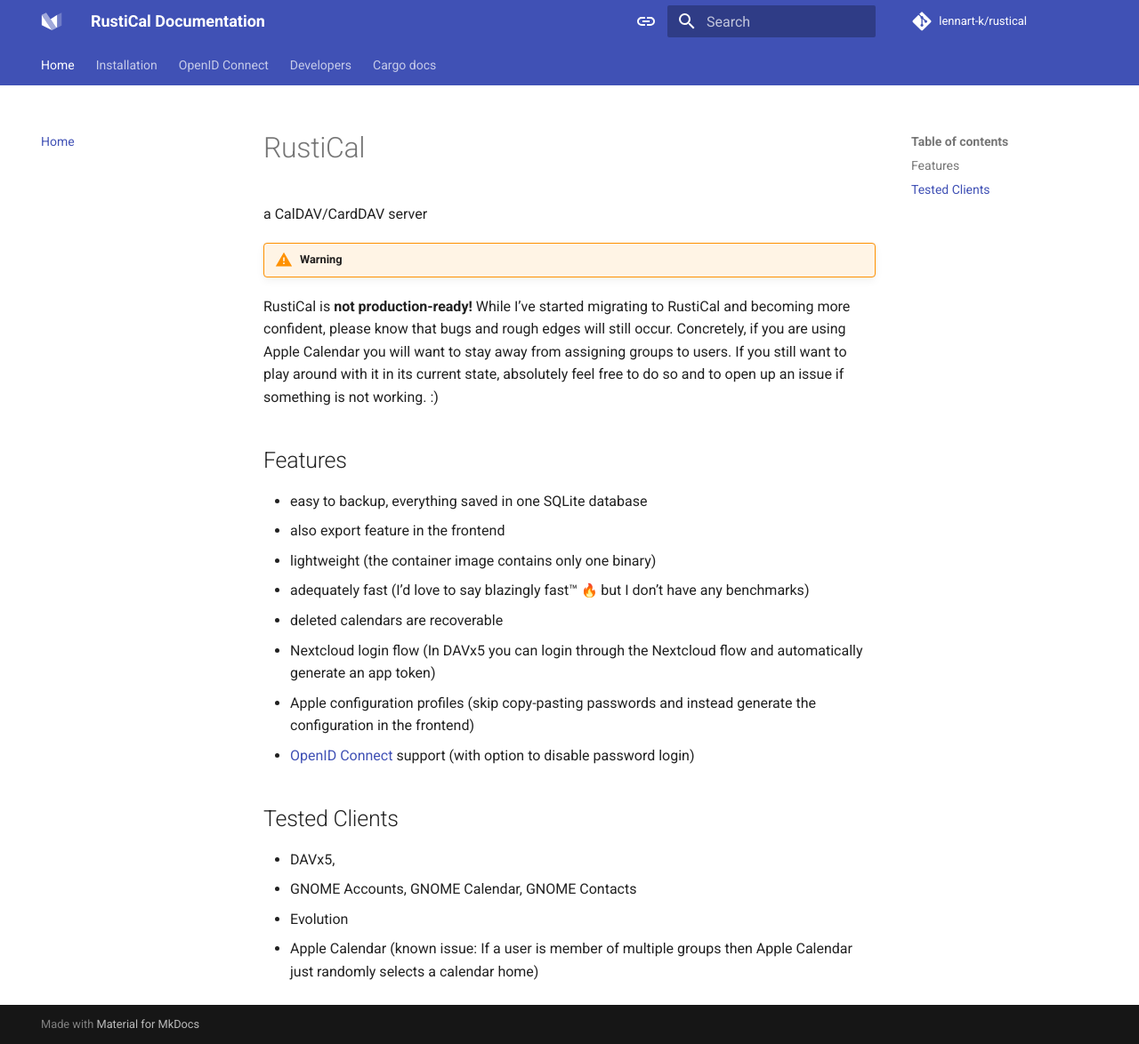
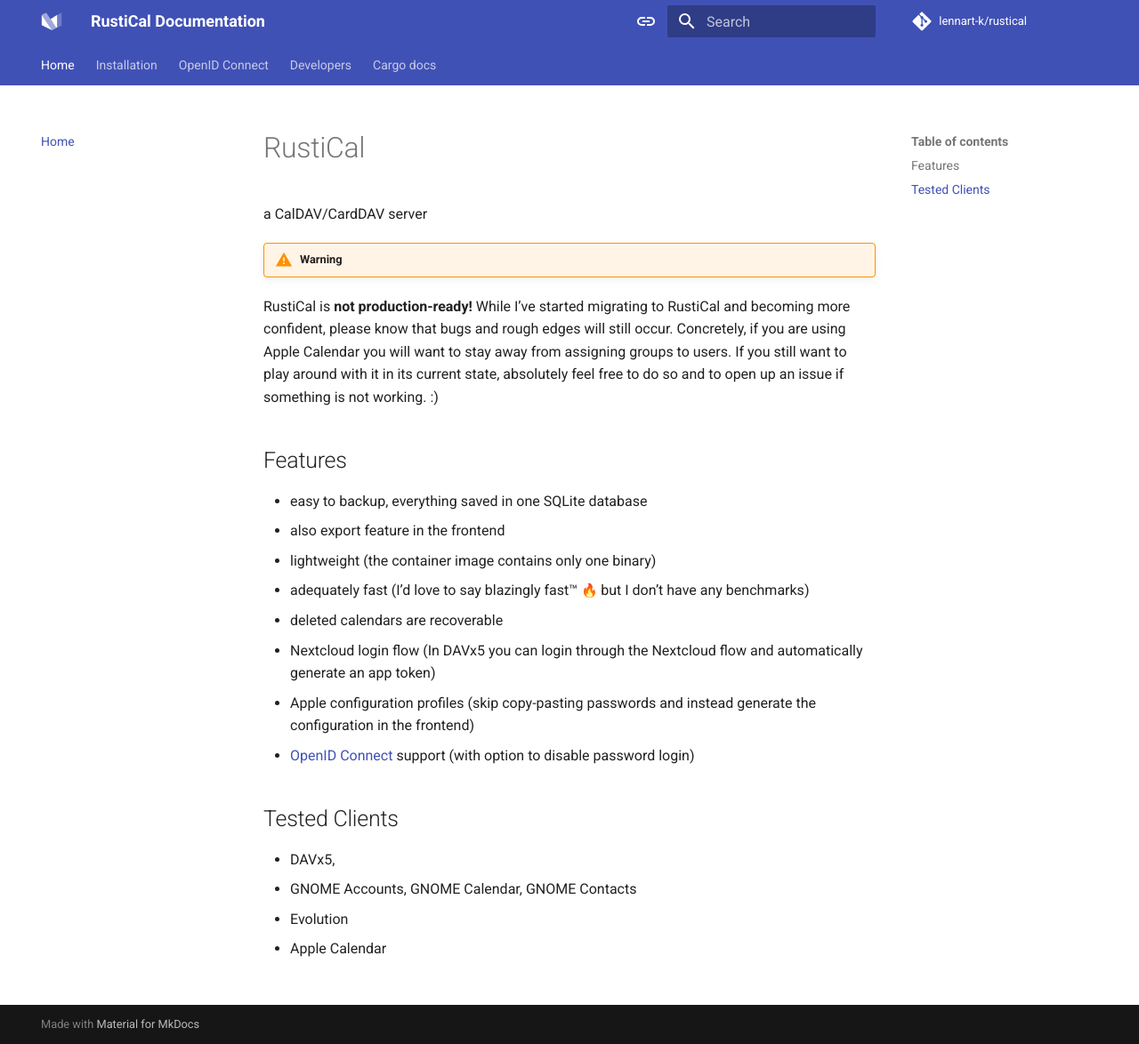
Before and after one commit to lennart-k/rustical, an MkDocs documentation site: the page built from docs/index.md, in a window 1280 px wide and 1174 px high. Shown: the whole window at 89% size. Built offline with MkDocs 1.6.1 and Material for MkDocs 9.7.7, drawn with Linux system fonts in a browser that asks for light colours; emoji names are drawn with the system emoji font; comment, search, counter and statistics services are not loaded.

Commit message:
Update documentation given the changes to memberships

```diff
--- a/docs/index.md
+++ b/docs/index.md
@@ -25,4 +25,4 @@ If you still want to play around with it in its current state, absolutely feel f
 - DAVx5,
 - GNOME Accounts, GNOME Calendar, GNOME Contacts
 - Evolution
-- Apple Calendar (known issue: If a user is member of multiple groups then Apple Calendar just randomly selects a calendar home)
+- Apple Calendar
```
Also changed, not shown: README.md (+1 -1 lines), docs/installation.md (+1 -2 lines).
